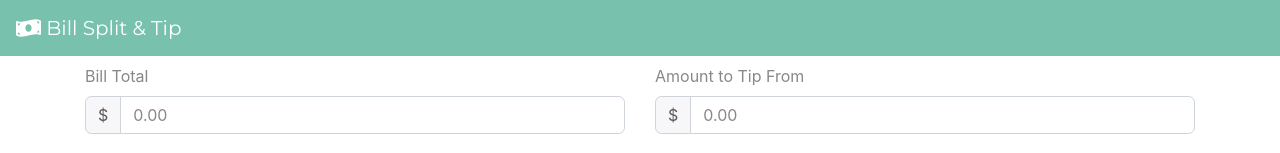
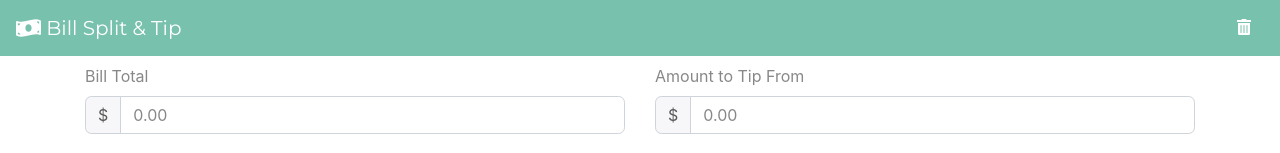
Before and after one commit to ducttape12/BillSplitAndTip2, an Angular app: page / in a window 1280 px wide. Shown: the top 153 px of the page. Built offline with nearby package versions, Linux system fonts and the light colour scheme.

Commit message:
Implement clear logic

```diff
--- a/src/app/app.component.html
+++ b/src/app/app.component.html
@@ -1,4 +1,4 @@
-<app-nav-bar></app-nav-bar>
+<app-nav-bar (clear)="clearScreen()"></app-nav-bar>
 
 <main role="main" class="flex-shrink-0">
     <div class="container">
--- a/src/app/app.component.ts
+++ b/src/app/app.component.ts
@@ -31,6 +31,10 @@ export class AppComponent {
     this.selectedSplit = 1;
   }
 
+  clearScreen(): void {
+    this.initializeProperties();
+  }
+
   tipOwed(): number {
     return this.tipFrom * (this.selectedPercentage / 100);
   }
--- a/src/app/nav-bar/nav-bar.component.html
+++ b/src/app/nav-bar/nav-bar.component.html
@@ -1,3 +1,4 @@
 <nav class="navbar fixed-top navbar-dark bg-primary">
-  <span class="navbar-brand mb-0 h1"><fa-icon [icon]="faMoneyBillWave"></fa-icon> Bill Split & Tip</span>
+  <span class="navbar-brand mb-0 h1"><fa-icon [icon]="appIcon"></fa-icon> Bill Split & Tip</span>
+  <button type="button" class="btn btn-primary" (click)="clearScreen()"><fa-icon [icon]="resetIcon"></fa-icon></button>
 </nav>
--- a/src/app/nav-bar/nav-bar.component.ts
+++ b/src/app/nav-bar/nav-bar.component.ts
@@ -1,5 +1,5 @@
-import { Component, OnInit } from '@angular/core';
-import { faMoneyBillWave } from '@fortawesome/free-solid-svg-icons';
+import { Component, OnInit, Output, EventEmitter } from '@angular/core';
+import { faMoneyBillWave, faTrashAlt } from '@fortawesome/free-solid-svg-icons';
 
 @Component({
   selector: 'app-nav-bar',
@@ -7,11 +7,18 @@ import { faMoneyBillWave } from '@fortawesome/free-solid-svg-icons';
   styleUrls: ['./nav-bar.component.css']
 })
 export class NavBarComponent implements OnInit {
-  faMoneyBillWave = faMoneyBillWave;
+  appIcon = faMoneyBillWave;
+  resetIcon = faTrashAlt;
+
+  @Output() clear = new EventEmitter<any>();
 
   constructor() { }
 
   ngOnInit() {
   }
 
+  clearScreen(): void {
+    this.clear.emit();
+  }
+
 }
```
